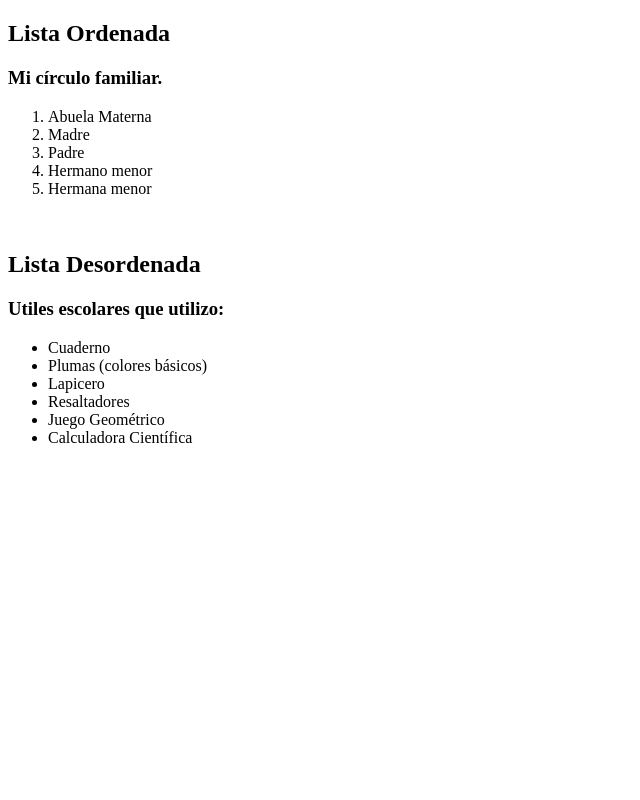
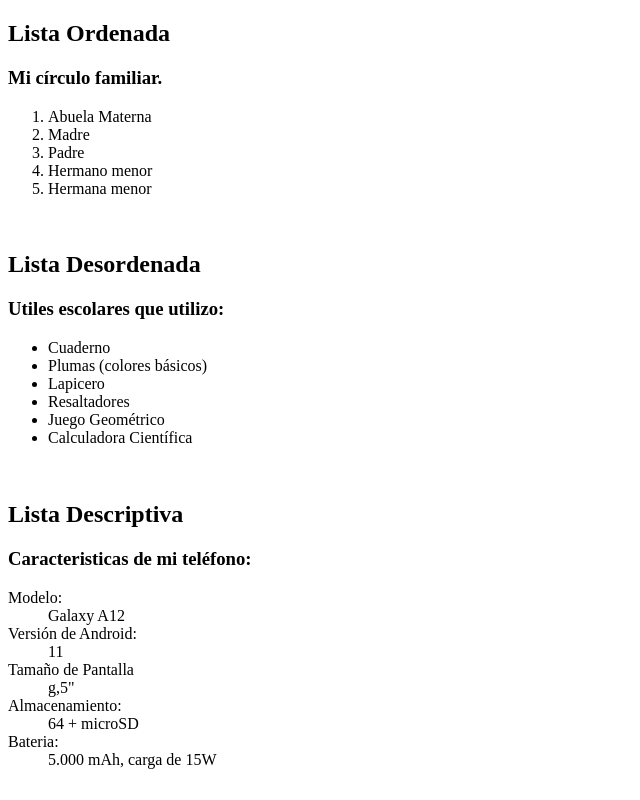
Before and after one commit to KeniaBurgos/U2ConstruyePagiWeb, a plain HTML site: page actividad1.html in a window 1280 px wide. Shown: the whole page, without its empty margins (0-640 px from the left). Drawn offline with Linux system fonts and the light colour scheme.

Commit message:
<!DOCTYPE html> <html>   <head>     <meta charset="utf-8">     <meta name="viewport" content="width=device-width">     <title>Actividad 1. Listas</title> </head>   <body>     <h2>Lista Ordenada</h2>     <h3> Mi círculo familiar.</h3>       <ol>         <li> Abuela Materna</li>         <li> Madre</li>         <li> Padre </li>         <li> Hermano menor </li>         <li> Hermana menor </li>       </ol>     <br>     <h2>Lista Desordenada</h2>     <h3>Utiles escolares que utilizo:</h3>       <ul>         <li> Cuaderno </li>         <li> Plumas (colores básicos) </li>         <li> Lapicero </li>         <li> Resaltadores </li>         <li> Juego Geométrico </li>         <li> Calculadora Científica </li>       </ul>     <br>     <h2>Lista Descriptiva</h2>     <h3>Caracteristicas de mi teléfono:</h3>       <dl>         <dt>Modelo:</dt>           <dd>Galaxy A12</dd>         <dt>Versión de Android:</dt>           <dd>11</dd>         <dt>Tamaño de Pantalla</dt>           <dd>g,5"</dd>         <dt>Almacenamiento:</dt>           <dd>64 + microSD</dd>         <dt>Bateria:</dt>           <dd>5.000 mAh, carga de 15W</dd>       </dl>   </body> </html>

```diff
--- a/actividad1.html
+++ b/actividad1.html
@@ -26,5 +26,20 @@
         <li> Juego Geométrico </li>
         <li> Calculadora Científica </li>
       </ul>
+    <br>
+    <h2>Lista Descriptiva</h2>
+    <h3>Caracteristicas de mi teléfono:</h3>
+      <dl>
+        <dt>Modelo:</dt>
+          <dd>Galaxy A12</dd>
+        <dt>Versión de Android:</dt>
+          <dd>11</dd>
+        <dt>Tamaño de Pantalla</dt>
+          <dd>g,5"</dd>
+        <dt>Almacenamiento:</dt>
+          <dd>64 + microSD</dd>
+        <dt>Bateria:</dt>
+          <dd>5.000 mAh, carga de 15W</dd>
+      </dl>
   </body>
 </html>
```
